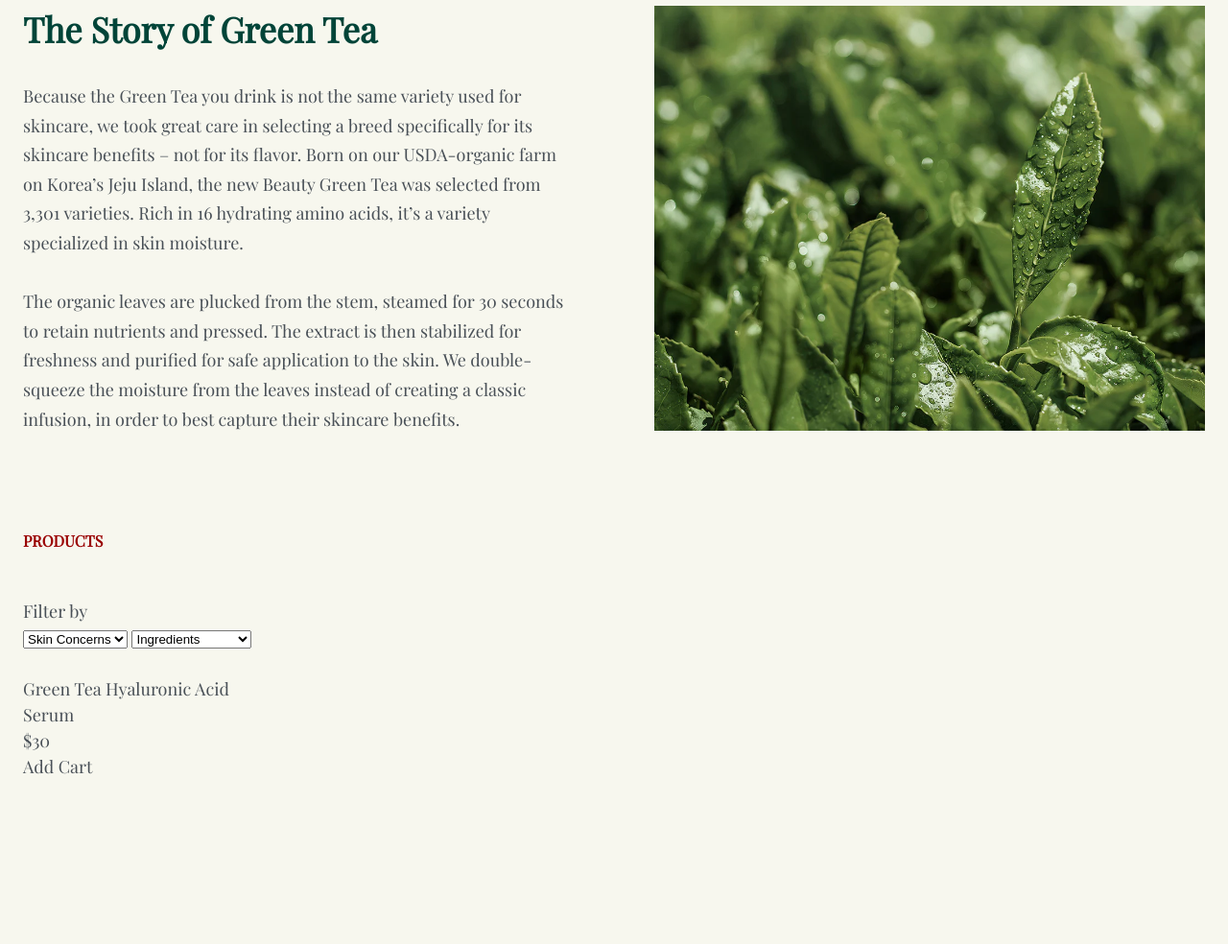
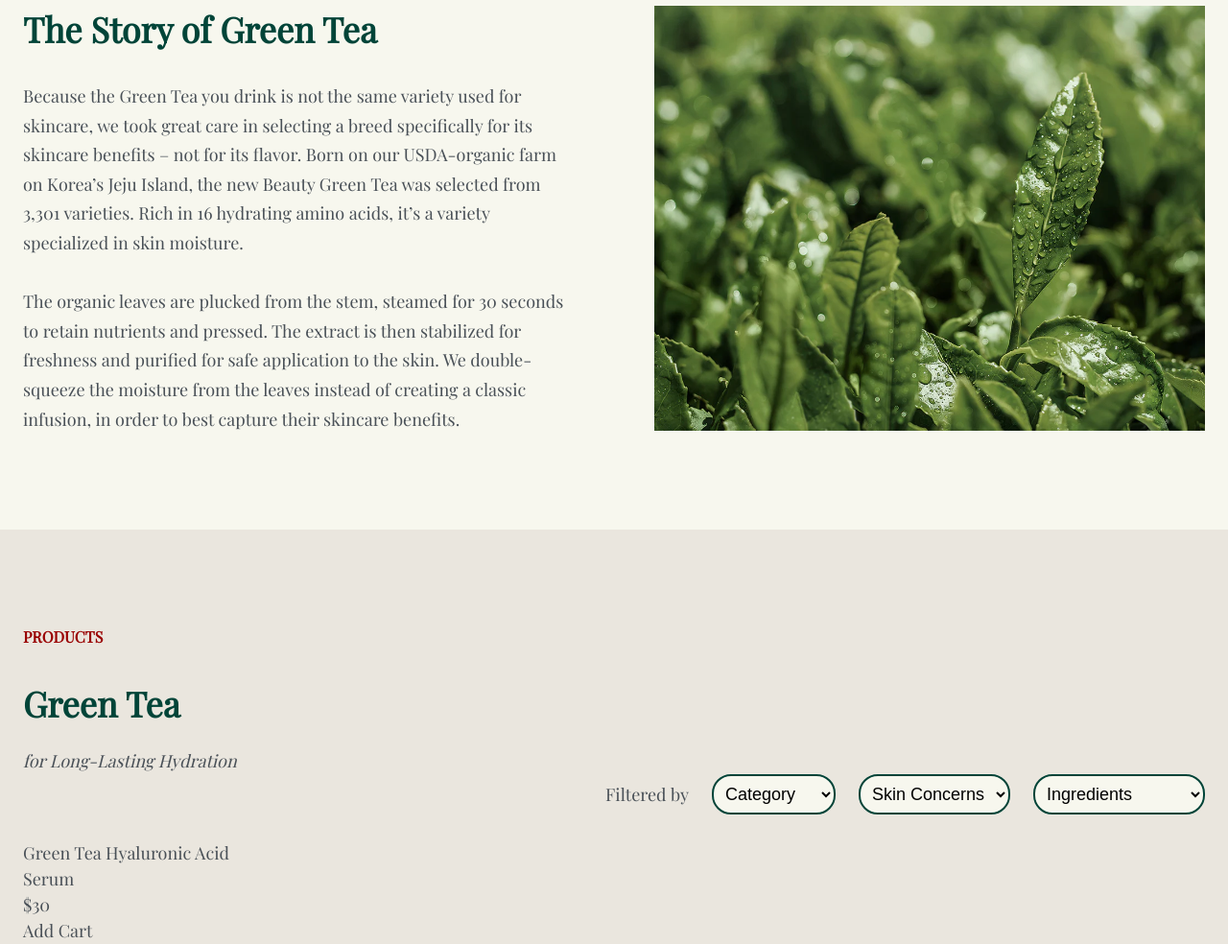
Before and after one commit to junopark919/innisfree, a website: page index.html in a window 1280 px wide. Shown: the part 2392-3376 px from the top of the page at 96% size. Before the commit the page ends 3205 px from the top, so only its background shows below. Drawn offline with nearby package versions, Linux system fonts and the light colour scheme.

Commit message:
Layout Products section: products header and filter selection

```diff
--- a/index.html
+++ b/index.html
@@ -3,7 +3,7 @@
   <head>
     <meta charset="UTF-8" />
     <meta name="viewport" content="width=device-width, initial-scale=1.0" />
-    <title>innisfree Beauty Products and Skincare</title>
+    <title>innisfree&reg; USA Official</title>
     <link rel="stylesheet" href="style.css" />
   </head>
   <body>
@@ -231,12 +231,21 @@
       <!-- PRODUCTS -->
       <section class="section-products" id="products">
         <article class="products container">
+          <h2 class="heading-sub">Products</h2>
           <div class="products__header">
-            <h2 class="heading-sub">Products</h2>
-            <h3 class="heading-secondary"></h3>
+            <h3 class="heading-secondary">Green Tea</h3>
+            <p><i>for Long-Lasting Hydration</i></p>
           </div>
           <div class="products__filter">
-            <p>Filter by</p>
+            <p>Filtered by</p>
+            <select class="products__filter--option">
+              <option value="">Category</option>
+              <option value="cleanser">Cleanser</option>
+              <option value="seryn">Serum</option>
+              <option value="moisturizer">Moisturizer</option>
+              <option value="eyeCare">Eye care</option>
+              <option value="toner">Toner</option>
+            </select>
             <select class="products__filter--option">
               <option value="">Skin Concerns</option>
               <option value="hydration">Hydration</option>
@@ -257,7 +266,7 @@
               <option value="gingerHoney">Ginger Honey</option>
             </select>
           </div>
-          <div class="products__table grid grid__cols--4">
+          <div class="products__table grid grid__cols--5">
             <div class="products__table--item">
               <img src="" alt="" />
               <p>Green Tea Hyaluronic Acid Serum</p>
--- a/sass/main.scss
+++ b/sass/main.scss
@@ -404,6 +404,34 @@ ABOUT SECTION
   display: flex;
   flex-direction: column;
   align-items: center;
+  padding-top: 10rem;
+  background-color: $color-tertiary;
+
+  .products__header {
+    width: 100%;
+    display: flex;
+    flex-direction: column;
+    justify-content: center;
+
+    .heading-secondary {
+      margin-bottom: 2rem;
+    }
+  }
+
+  .products__filter {
+    display: flex;
+    justify-content: end;
+    align-items: center;
+    gap: 2.4rem;
+
+    .products__filter--option {
+      padding: 0.8rem;
+      border-radius: 20px;
+      border: 2px solid $color-primary;
+      font-size: 1.8rem;
+      background-color: $bg-color;
+    }
+  }
 }
 
 // ANIMATION
```
Also changed, not shown: img/ingredients.jpg (deleted), img/products/green-tea.png (added), img/products/model-green-tea.png (added), style.css.
